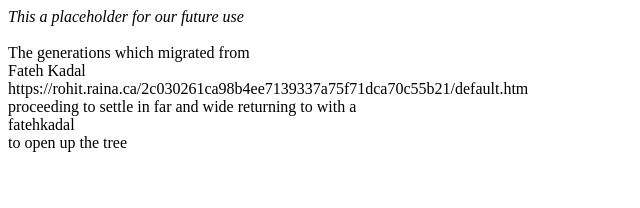
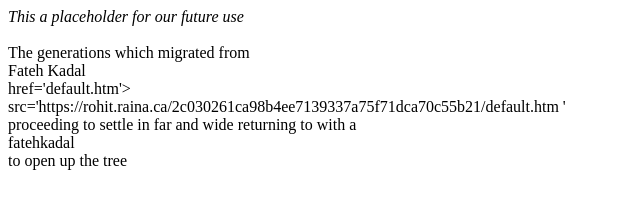
Before and after one commit to rraina67/rraina67-rraina67.github.io, a plain HTML site: page 2c030261ca98b4ee7139337a75f71dca70c55b21/index.html in a window 1280 px wide. Shown: the whole page, without its empty margins (0-640 px from the left). Drawn offline with Linux system fonts and the light colour scheme.

Commit message:
Update index.html

```diff
--- a/2c030261ca98b4ee7139337a75f71dca70c55b21/index.html
+++ b/2c030261ca98b4ee7139337a75f71dca70c55b21/index.html
@@ -6,7 +6,9 @@ The generations which migrated from
   <br>
   Fateh Kadal
   <br>
-  https://rohit.raina.ca/2c030261ca98b4ee7139337a75f71dca70c55b21/default.htm
+   href='default.htm'>
+  <br>
+  src='https://rohit.raina.ca/2c030261ca98b4ee7139337a75f71dca70c55b21/default.htm '
   <br>
  proceeding to settle in far and wide returning to with a
   <br>
```
